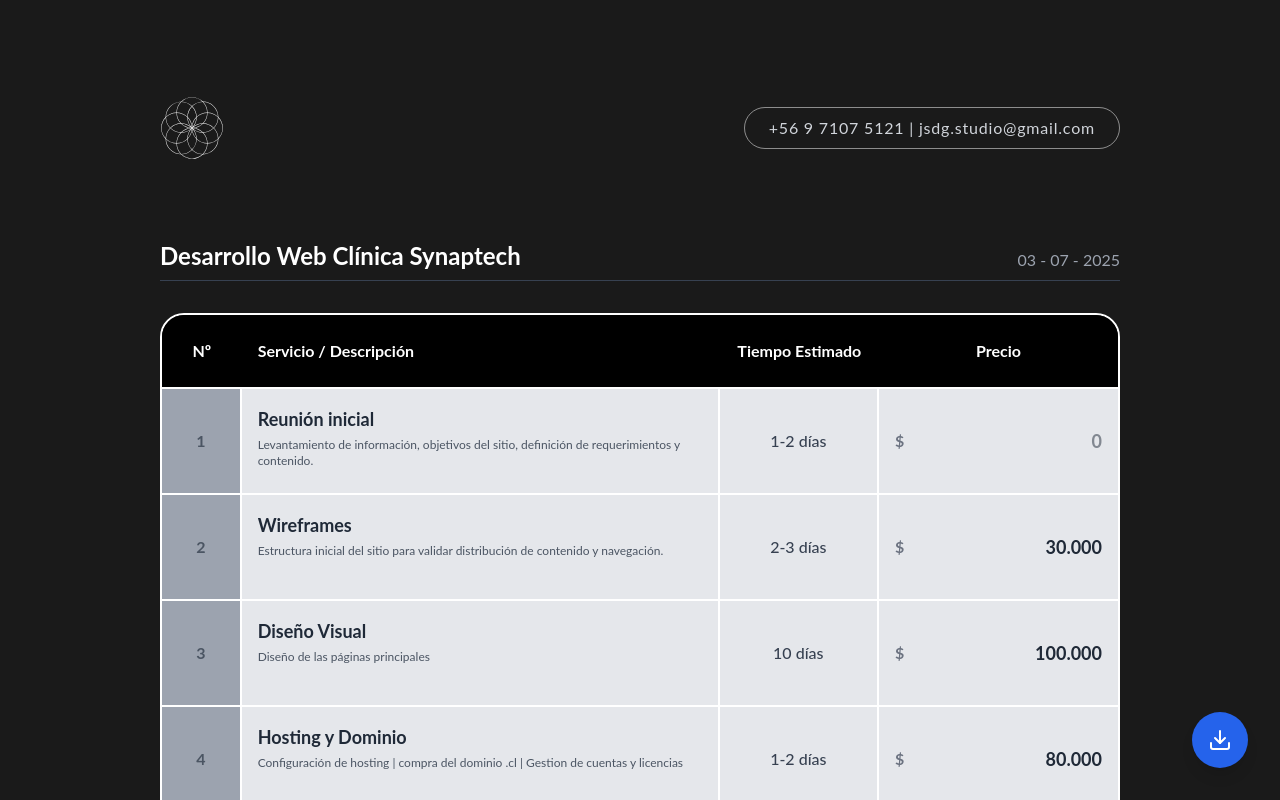
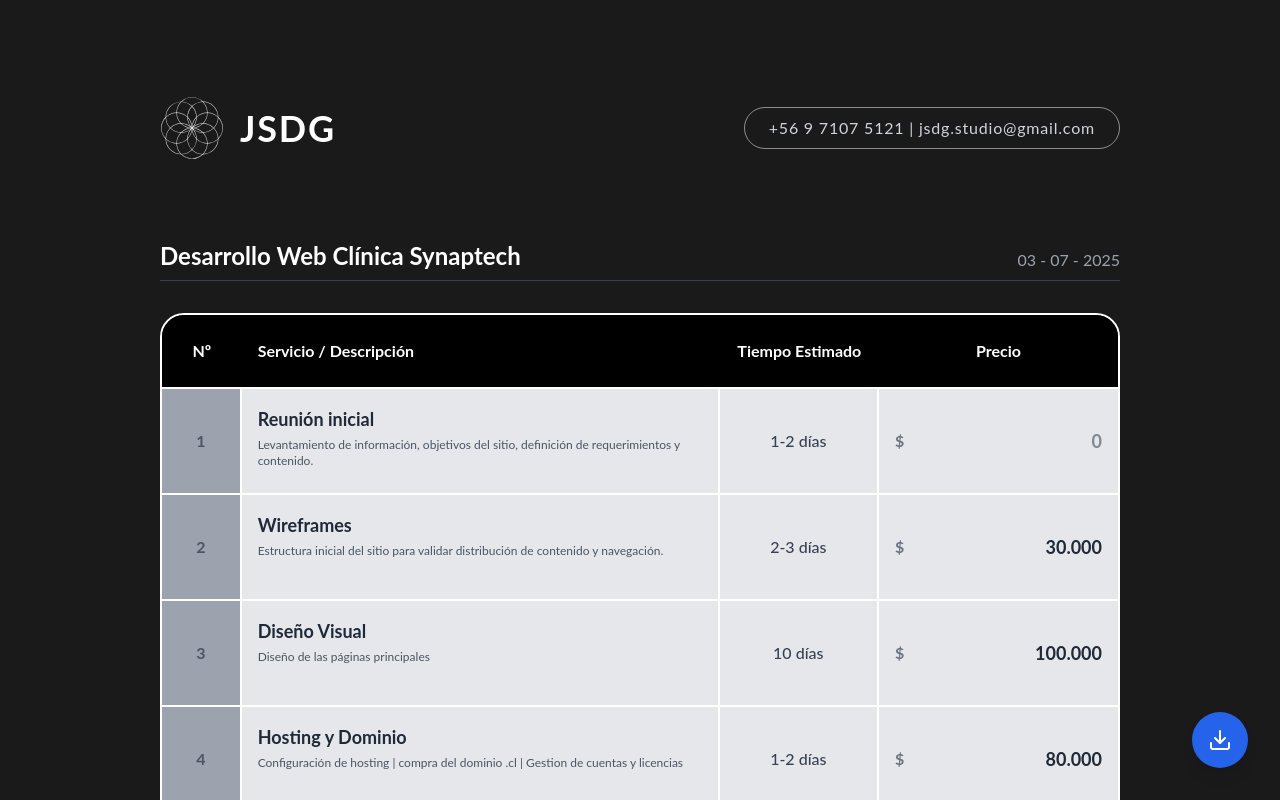
Before and after one commit to jsdgstudio/cotizador-jsdg, a React (Vite) app: page / in a window 1280 px wide. Shown: the top 800 px of the page. Built offline with nearby package versions, Linux system fonts and the light colour scheme.

Commit message:
Add JSDG text next to logo in header

```diff
--- a/src/components/Header.jsx
+++ b/src/components/Header.jsx
@@ -4,8 +4,9 @@
 const Header = () => {
     return (
         <header className="flex flex-col md:flex-row justify-between items-center py-8 px-4 md:px-0">
-            <div className="flex items-center mb-4 md:mb-0">
+            <div className="flex items-center gap-4 mb-4 md:mb-0">
                 <img src={logo} alt="JSDG Logo" className="h-16 w-auto" />
+                <span className="text-4xl font-bold text-white tracking-wider">JSDG</span>
             </div>
             <div className="border rounded-full px-6 py-2 text-sm md:text-base tracking-wider text-gray-300" style={{ borderColor: 'rgba(255,255,255,0.5)' }}>
                 +56 9 7107 5121 | jsdg.studio@gmail.com
```
